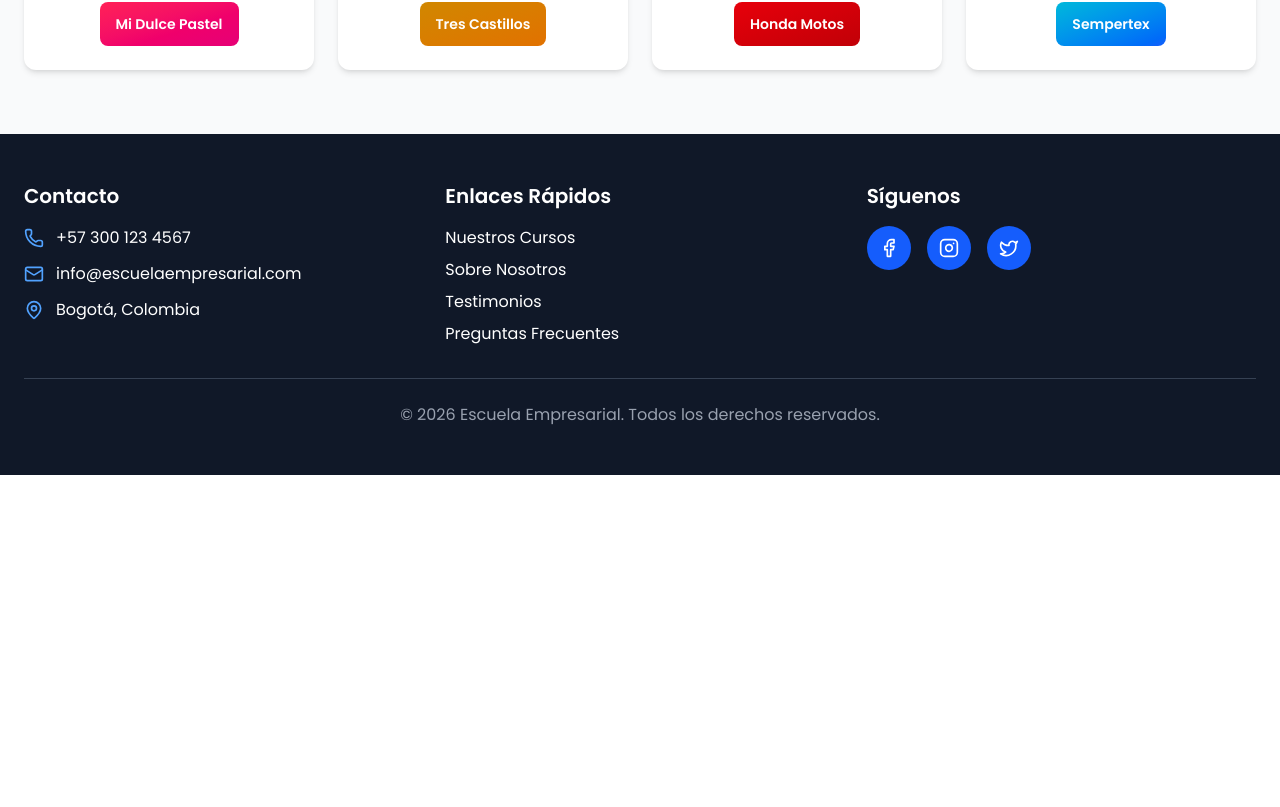
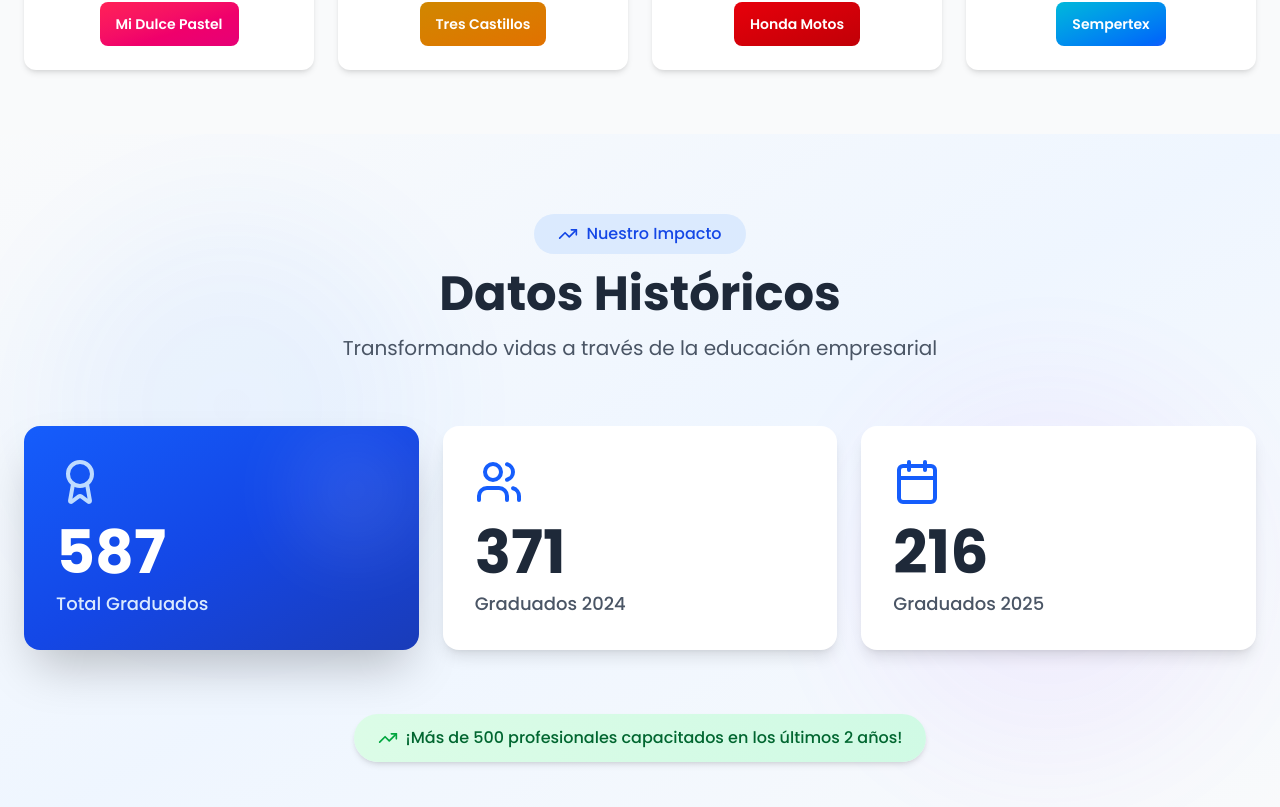
Before and after one commit to angelaalfaro1033-byte/escuela-empresarial-landing, a React (Vite) app: page / in a window 1280 px wide. Shown: the part 4493-5300 px from the top of the page. Before the commit the page ends 4968 px from the top, so only its background shows below. Built offline with nearby package versions, Linux system fonts and the light colour scheme.

Commit message:
lentitudl

```diff
--- a/src/app/App.tsx
+++ b/src/app/App.tsx
@@ -4,6 +4,7 @@ import { SponsorLogos } from './components/SponsorLogos';
 import { Footer } from './components/Footer';
 import { motion } from 'motion/react';
 import { AboutSection } from './components/AboutSection';
+import { StatsSection } from './components/StatsSection';
 import nailImg from "../assets/images/Uñas.jpg";
 import colorimetriaImg from "./assets/images/colorimetria.jpg";
 import barberiaImg from "../assets/images/barberia.jpg";
@@ -207,6 +208,7 @@ export default function App() {
       </section>
 
       <SponsorLogos />
+      <StatsSection />
       <Footer />
     </div>
   );
--- /dev/null
+++ b/src/app/components/StatsSection.tsx
@@ -0,0 +1,196 @@
+import { motion, useInView } from 'motion/react';
+import { useRef, useEffect, useState } from 'react';
+import { TrendingUp, Users, Award, Calendar } from 'lucide-react';
+
+interface StatCardProps {
+  value: number;
+  label: string;
+  delay?: number;
+  icon?: React.ReactNode;
+  highlight?: boolean;
+}
+
+function StatCard({ value, label, delay = 0, icon, highlight = false }: StatCardProps) {
+  const [count, setCount] = useState(0);
+  const ref = useRef(null);
+  const isInView = useInView(ref, { once: true });
+
+  useEffect(() => {
+    if (isInView) {
+      let start = 0;
+      const duration = 2000;
+      const increment = value / (duration / 16);
+
+      const timer = setInterval(() => {
+        start += increment;
+        if (start >= value) {
+          setCount(value);
+          clearInterval(timer);
+        } else {
+          setCount(Math.floor(start));
+        }
+      }, 16);
+
+      return () => clearInterval(timer);
+    }
+  }, [isInView, value]);
+
+  return (
+    <motion.div
+      ref={ref}
+      initial={{ opacity: 0, y: 50, scale: 0.8 }}
+      whileInView={{ opacity: 1, y: 0, scale: 1 }}
+      viewport={{ once: true }}
+      transition={{ delay, duration: 0.5 }}
+      className={`relative overflow-hidden rounded-2xl p-8 ${
+        highlight
+          ? 'bg-gradient-to-br from-blue-600 via-blue-700 to-blue-800 text-white shadow-2xl'
+          : 'bg-white text-gray-800 shadow-lg'
+      } hover:shadow-2xl transition-shadow duration-300`}
+    >
+      {/* Decorative background */}
+      <div className="absolute top-0 right-0 opacity-10">
+        <div className="w-32 h-32 bg-white rounded-full blur-2xl"></div>
+      </div>
+
+      <div className="relative">
+        {icon && (
+          <div className={`mb-4 ${highlight ? 'text-blue-200' : 'text-blue-600'}`}>
+            {icon}
+          </div>
+        )}
+
+        <div className="text-5xl md:text-6xl font-bold mb-2">
+          {count.toLocaleString()}
+        </div>
+
+        <div className={`text-lg font-medium ${highlight ? 'text-blue-100' : 'text-gray-600'}`}>
+          {label}
+        </div>
+      </div>
+    </motion.div>
+  );
+}
+
+interface PeriodBarProps {
+  period: string;
+  value: number;
+  maxValue: number;
+  delay: number;
+}
+
+function PeriodBar({ period, value, maxValue, delay }: PeriodBarProps) {
+  const percentage = (value / maxValue) * 100;
+  const ref = useRef(null);
+  const isInView = useInView(ref, { once: true });
+
+  return (
+    <motion.div
+      ref={ref}
+      initial={{ opacity: 0, x: -50 }}
+      whileInView={{ opacity: 1, x: 0 }}
+      viewport={{ once: true }}
+      transition={{ delay, duration: 0.5 }}
+      className="mb-6"
+    >
+      <div className="flex justify-between items-center mb-2">
+        <span className="text-lg font-semibold text-gray-800">{period}</span>
+        <span className="text-2xl font-bold text-blue-600">{value}</span>
+      </div>
+
+      <div className="relative h-8 bg-gray-200 rounded-full overflow-hidden">
+        <motion.div
+          initial={{ width: 0 }}
+          animate={isInView ? { width: `${percentage}%` } : { width: 0 }}
+          transition={{ delay: delay + 0.3, duration: 1, ease: 'easeOut' }}
+          className="h-full bg-gradient-to-r from-blue-500 via-blue-600 to-blue-700 rounded-full relative overflow-hidden"
+        >
+          <div className="absolute inset-0 bg-white/20 animate-pulse"></div>
+        </motion.div>
+      </div>
+    </motion.div>
+  );
+}
+
+export function StatsSection() {
+  const periods = [
+    { period: '2024 - A', value: 127 },
+    { period: '2024 - B', value: 244 },
+    { period: '2025 - A', value: 130 },
+    { period: '2025 - B', value: 86 },
+  ];
+
+  const maxValue = Math.max(...periods.map(p => p.value));
+  const totalGraduates = 587;
+
+  return (
+    <section className="relative py-20 px-6 bg-gradient-to-br from-gray-50 via-blue-50 to-gray-50 overflow-hidden">
+      {/* Decorative elements */}
+      <div className="absolute inset-0 opacity-5">
+        <div className="absolute top-20 left-10 w-96 h-96 bg-blue-500 rounded-full blur-3xl"></div>
+        <div className="absolute bottom-20 right-10 w-96 h-96 bg-purple-500 rounded-full blur-3xl"></div>
+      </div>
+
+      <div className="relative max-w-7xl mx-auto">
+        <motion.div
+          initial={{ opacity: 0, y: -20 }}
+          whileInView={{ opacity: 1, y: 0 }}
+          viewport={{ once: true }}
+          className="text-center mb-16"
+        >
+          <div className="inline-flex items-center gap-2 bg-blue-100 text-blue-700 px-6 py-2 rounded-full font-medium mb-4">
+            <TrendingUp className="w-5 h-5" />
+            <span>Nuestro Impacto</span>
+          </div>
+
+          <h2 className="text-4xl md:text-5xl font-bold text-gray-800 mb-4">
+            Datos Históricos
+          </h2>
+
+          <p className="text-xl text-gray-600 max-w-2xl mx-auto">
+            Transformando vidas a través de la educación empresarial
+          </p>
+        </motion.div>
+
+        {/* Main Stats Grid */}
+        <div className="grid grid-cols-1 md:grid-cols-3 gap-6 mb-16">
+          <StatCard
+            value={totalGraduates}
+            label="Total Graduados"
+            delay={0.1}
+            icon={<Award className="w-12 h-12" />}
+            highlight={true}
+          />
+
+          <StatCard
+            value={371}
+            label="Graduados 2024"
+            delay={0.2}
+            icon={<Users className="w-12 h-12" />}
+          />
+
+          <StatCard
+            value={216}
+            label="Graduados 2025"
+            delay={0.3}
+            icon={<Calendar className="w-12 h-12" />}
+          />
+        </div>
+
+        {/* Fun Fact */}
+        <motion.div
+          initial={{ opacity: 0, y: 20 }}
+          whileInView={{ opacity: 1, y: 0 }}
+          viewport={{ once: true }}
+          transition={{ delay: 1.2 }}
+          className="mt-12 text-center"
+        >
+          <div className="inline-flex items-center gap-2 bg-gradient-to-r from-green-100 to-emerald-100 text-green-800 px-6 py-3 rounded-full font-medium shadow-md">
+            <TrendingUp className="w-5 h-5 text-green-600" />
+            <span>¡Más de 500 profesionales capacitados en los últimos 2 años!</span>
+          </div>
+        </motion.div>
+      </div>
+    </section>
+  );
+}
```
